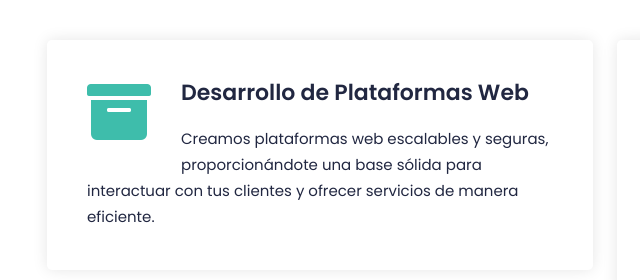
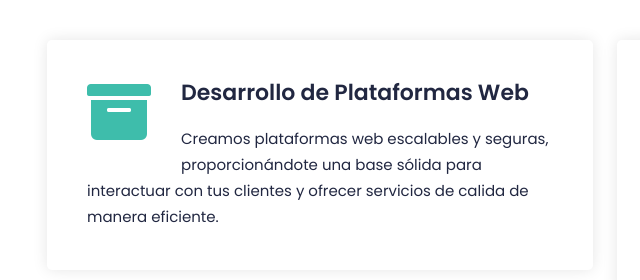
Before and after one commit to rbrenesr/wfd-arrdigital-html, a plain HTML site: page index.html in a window 1280 px wide. Shown: the part 880-1160 px from the top of the page, 35-675 px from the left. Drawn offline with nearby package versions, Linux system fonts and the light colour scheme.

Commit message:
Update index.html

```diff
--- a/index.html
+++ b/index.html
@@ -138,7 +138,7 @@
             <i class="fas fa-archive"></i>
             <h4>Desarrollo de Plataformas Web</h4>
             <p>Creamos plataformas web escalables y seguras, proporcionándote una base sólida para interactuar con tus
-              clientes y ofrecer servicios de manera eficiente.</p>
+              clientes y ofrecer servicios de calida de manera eficiente.</p>
           </div>
         </div>
         <div class="col-lg-6">
```
